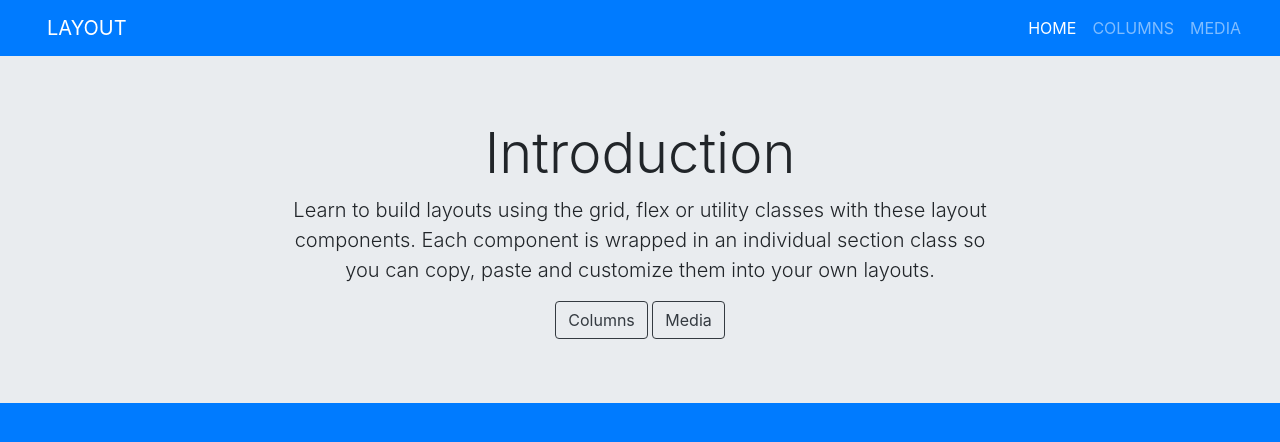
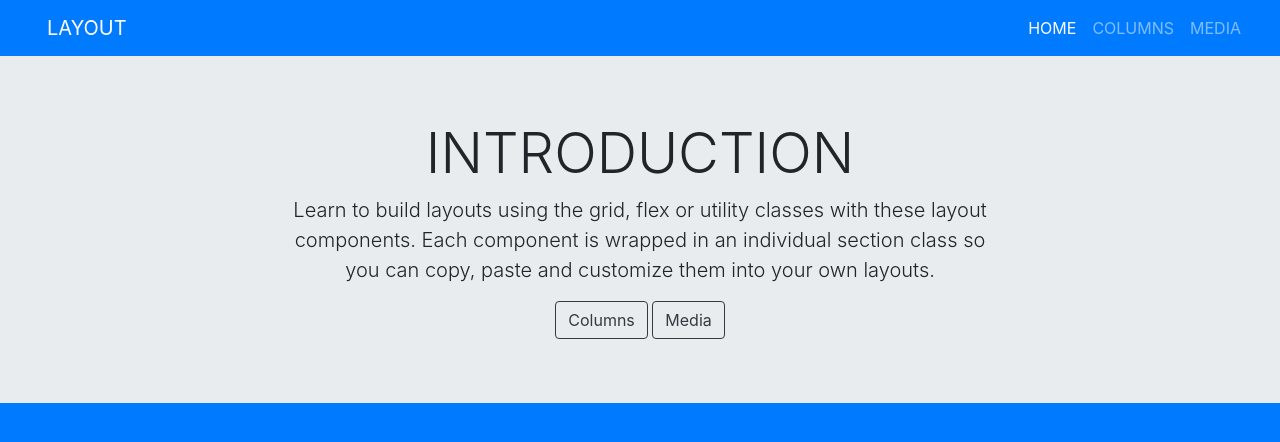
Before and after one commit to smrivera0725/miniature-spoon, a plain HTML site: page index.html in a window 1280 px wide. Drawn offline with nearby package versions, Linux system fonts and the light colour scheme.

Commit message:
Fixed headlin

```diff
--- a/index.html
+++ b/index.html
@@ -43,7 +43,7 @@
         <div class="container text-center">
           <div class="row justify-content-center">
             <div class="col-11 col-sm-10 col-md-8 animated fadeInUp">
-              <h3 class="display-4">Introduction</h3>
+              <h3 class="display-4">INTRODUCTION</h3>
               <p class="lead">
                 Learn to build layouts using the grid, flex or utility classes with these layout components. Each component is wrapped in an
                 individual section class so you can copy, paste and customize them into your own layouts.
```
